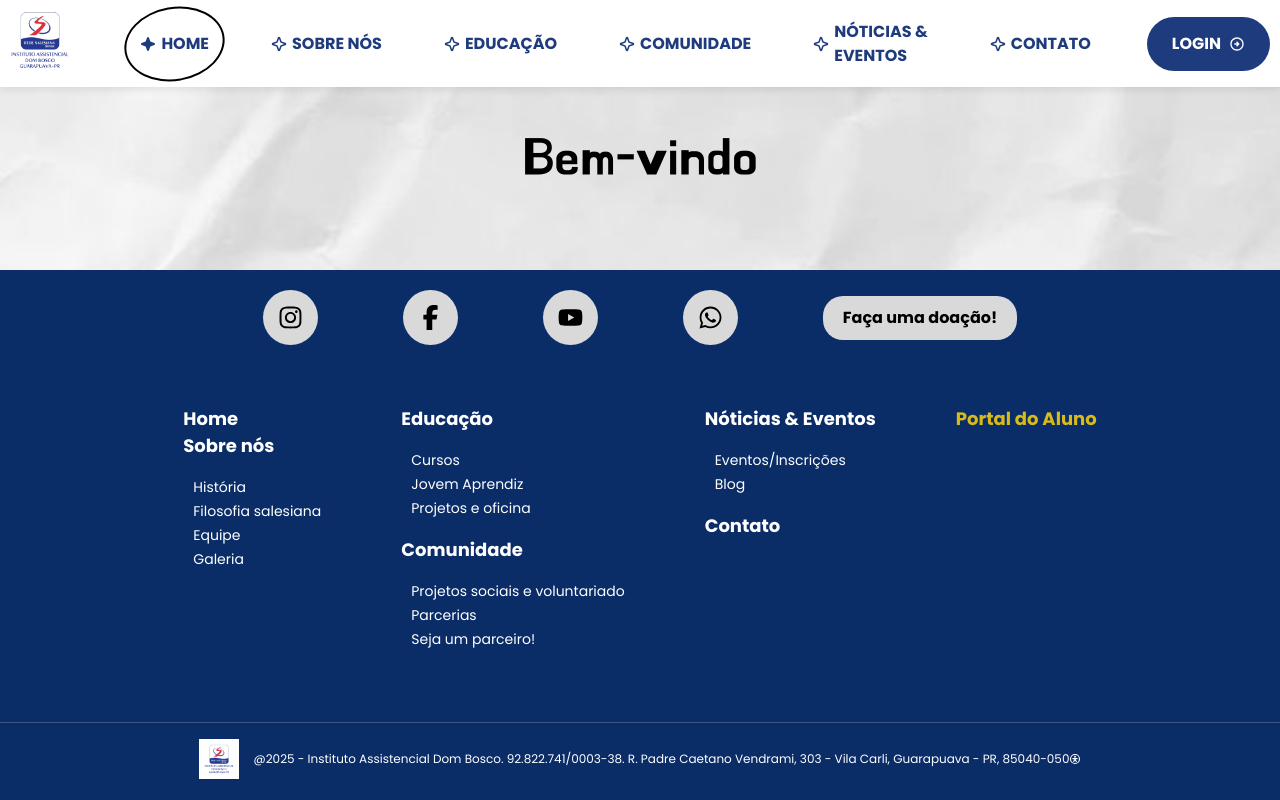
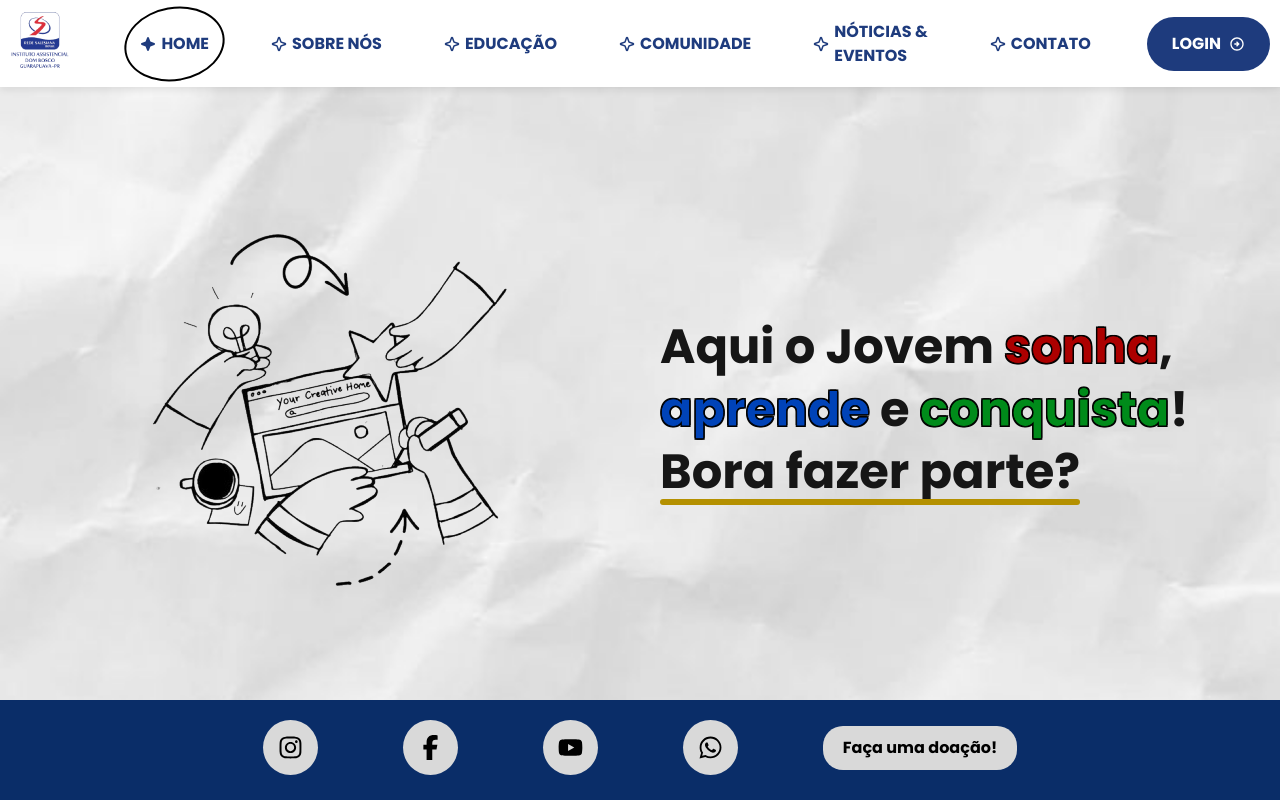
Before and after one commit to MilenaRickliS/plataforma-dom-bosco, a React (Vite) app: page / in a window 1280 px wide. Shown: the top 800 px of the page. Built offline with nearby package versions, Linux system fonts and the light colour scheme; no server answers.

Commit message:
pagina inicial ajustes

```diff
--- a/src/pages/site/Inicio/index.jsx
+++ b/src/pages/site/Inicio/index.jsx
@@ -1,14 +1,33 @@
 import Header from "../../../components/site/Header";
 import Footer from "../../../components/site/Footer";
+import "./style.css";
 
+// adicionar fonte de acordo com o projeto - bruno
 
 export default function Inicio() {
   return (
     <div className="page">
       <Header />
-      <main>
-        <h1>Bem-vindo</h1>
+      <main className="inicio-main">
+        <section className="inicio-hero">
+          <div className="inicio-image-wrapper">
+            <img
+              className="inicio-image"
+              src="/src/assets/site/transferir__1_-removebg-preview.png"
+              alt="Jovem participando"
+            />
+          </div>
 
+          <h1 className="inicio-title">
+            <span className="line">Aqui o Jovem <span className="sonha">sonha</span>,</span>
+            <span className="line">
+              <span className="aprende">aprende</span>
+              <span> e </span>
+              <span className="conquista">conquista</span>!
+            </span>
+            <span className="line cta">Bora fazer parte?</span>
+          </h1>
+        </section>
       </main>
       <Footer />
     </div>
--- /dev/null
+++ b/src/pages/site/Inicio/style.css
@@ -0,0 +1,71 @@
+.inicio-main {
+  padding: 40px 24px;
+}
+
+.inicio-hero {
+  max-width: 1200px;
+  margin: 0 auto;
+  display: flex;
+  align-items: center;
+  justify-content: space-between;
+  gap: 40px;
+}
+
+.inicio-image-wrapper {
+  flex: 1;
+  display: flex;
+  justify-content: center;
+}
+
+.inicio-image {
+  width: 100%;
+  max-width: 500px;
+  height: auto;
+  display: block;
+}
+
+.inicio-title {
+  flex: 1;
+  font-family: "Poppins", sans-serif;
+  font-weight: 800;
+  font-size: 3rem;
+  line-height: 1.1;
+  color: #161616;
+  display: flex;
+  flex-direction: column;
+  align-items: flex-start;
+  gap: 10px;
+}
+
+.inicio-title .line {
+  display: inline-block;
+}
+
+.inicio-title .sonha { color: #ac0000; -webkit-text-stroke: 0.8px #000; text-shadow: -1px -1px 0 #000, 1px -1px 0 #000, -1px 1px 0 #000, 1px 1px 0 #000; }
+.inicio-title .aprende { color: #0043b8; -webkit-text-stroke: 0.8px #000; text-shadow: -1px -1px 0 #000, 1px -1px 0 #000, -1px 1px 0 #000, 1px 1px 0 #000; }
+.inicio-title .conquista { color: #008b1a; -webkit-text-stroke: 0.8px #000; text-shadow: -1px -1px 0 #000, 1px -1px 0 #000, -1px 1px 0 #000, 1px 1px 0 #000; }
+
+.inicio-title .cta {
+  position: relative;
+  display: inline-block;
+}
+.inicio-title .cta::after {
+  content: "";
+  position: absolute;
+  left: 0;
+  width: 100%;
+  bottom: -6px;
+  height: 6px;
+  background: #b49000;
+  border-radius: 3px;
+}
+
+@media (max-width: 900px) {
+  .inicio-hero { flex-direction: column; text-align: center; }
+  .inicio-title { font-size: 2.4rem; }
+}
+
+@media (max-width: 600px) {
+  .inicio-title { font-size: 2rem; }
+  .inicio-image { max-width: 380px; }
+}
```
